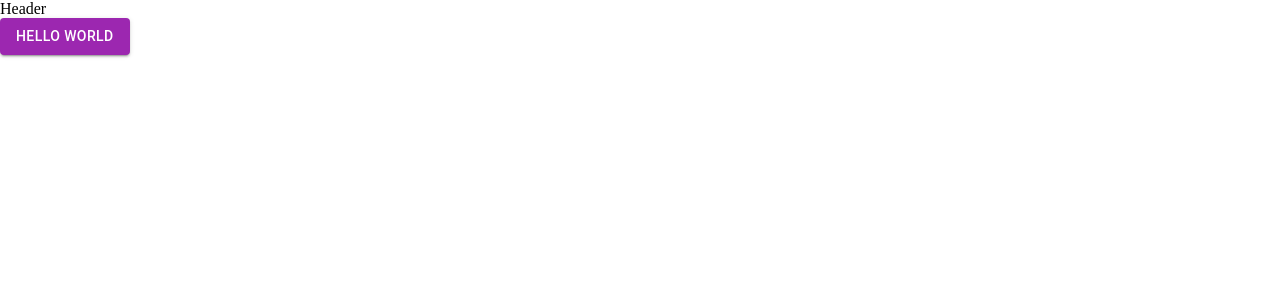
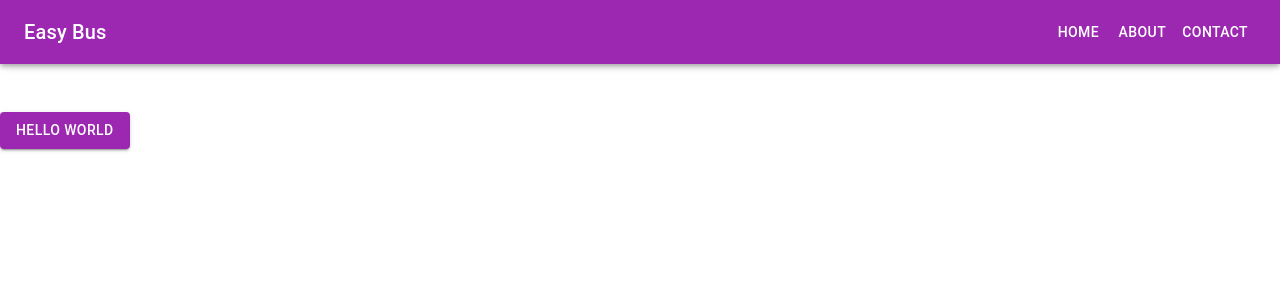
Before and after one commit to apo-star/React_Easybus, a React (Vite) app in the folder frontend/: page / in a window 1280 px wide. Shown: the top 300 px of the page. Built offline with nearby package versions, Linux system fonts and the light colour scheme.

Commit message:
Headed added

```diff
--- a/frontend/package.json
+++ b/frontend/package.json
@@ -11,6 +11,7 @@
   "dependencies": {
     "@emotion/react": "^11.10.5",
     "@emotion/styled": "^11.10.5",
+    "@mui/icons-material": "^5.11.0",
     "@mui/material": "^5.11.0",
     "react": "^18.2.0",
     "react-dom": "^18.2.0",
--- a/frontend/src/components/ui/Header.jsx
+++ b/frontend/src/components/ui/Header.jsx
@@ -1,5 +1,146 @@
-const Header = () => {
-  return <div>Header</div>;
+import { useState } from "react";
+import PropTypes from "prop-types";
+import AppBar from "@mui/material/AppBar";
+import Box from "@mui/material/Box";
+import CssBaseline from "@mui/material/CssBaseline";
+import Divider from "@mui/material/Divider";
+import Drawer from "@mui/material/Drawer";
+import IconButton from "@mui/material/IconButton";
+import List from "@mui/material/List";
+import ListItem from "@mui/material/ListItem";
+import ListItemButton from "@mui/material/ListItemButton";
+import ListItemText from "@mui/material/ListItemText";
+import MenuIcon from "@mui/icons-material/Menu";
+import Toolbar from "@mui/material/Toolbar";
+import Typography from "@mui/material/Typography";
+import Button from "@mui/material/Button";
+
+const drawerWidth = 240;
+const navItems = ["Home", "About", "Contact"];
+
+function Header(props) {
+  const { window } = props;
+  const [mobileOpen, setMobileOpen] = useState(false);
+
+  const handleDrawerToggle = () => {
+    setMobileOpen((prevState) => !prevState);
+  };
+
+  const drawer = (
+    <Box onClick={handleDrawerToggle} sx={{ textAlign: "center" }}>
+      <Typography variant="h6" sx={{ my: 2 }}>
+        MUI
+      </Typography>
+      <Divider />
+      <List>
+        {navItems.map((item) => (
+          <ListItem key={item} disablePadding>
+            <ListItemButton sx={{ textAlign: "center" }}>
+              <ListItemText primary={item} />
+            </ListItemButton>
+          </ListItem>
+        ))}
+      </List>
+    </Box>
+  );
+
+  const container =
+    window !== undefined ? () => window().document.body : undefined;
+
+  return (
+    <Box sx={{ display: "flex" }}>
+      <CssBaseline />
+      <AppBar component="nav">
+        <Toolbar>
+          <IconButton
+            color="inherit"
+            aria-label="open drawer"
+            edge="start"
+            onClick={handleDrawerToggle}
+            sx={{ mr: 2, display: { sm: "none" } }}
+          >
+            <MenuIcon />
+          </IconButton>
+
+          <Typography variant="h6" component="div" sx={{ flexGrow: 1 }}>
+            Easy Bus
+          </Typography>
+          <Box sx={{ display: { xs: "none", sm: "block" } }}>
+            {navItems.map((item) => (
+              <Button key={item} sx={{ color: "#fff" }}>
+                {item}
+              </Button>
+            ))}
+          </Box>
+        </Toolbar>
+      </AppBar>
+      <Box component="nav">
+        <Drawer
+          container={container}
+          variant="temporary"
+          open={mobileOpen}
+          onClose={handleDrawerToggle}
+          ModalProps={{
+            keepMounted: true, // Better open performance on mobile.
+          }}
+          sx={{
+            display: { xs: "block", sm: "none" },
+            "& .MuiDrawer-paper": {
+              boxSizing: "border-box",
+              width: drawerWidth,
+            },
+          }}
+        >
+          {drawer}
+        </Drawer>
+      </Box>
+      <Box component="main" sx={{ p: 3 }}>
+        <Toolbar />
+        {/* <Typography>
+          Lorem ipsum dolor sit amet consectetur adipisicing elit. Similique unde
+          fugit veniam eius, perspiciatis sunt? Corporis qui ducimus quibusdam,
+          aliquam dolore excepturi quae. Distinctio enim at eligendi perferendis in
+          cum quibusdam sed quae, accusantium et aperiam? Quod itaque exercitationem,
+          at ab sequi qui modi delectus quia corrupti alias distinctio nostrum.
+          Minima ex dolor modi inventore sapiente necessitatibus aliquam fuga et. Sed
+          numquam quibusdam at officia sapiente porro maxime corrupti perspiciatis
+          asperiores, exercitationem eius nostrum consequuntur iure aliquam itaque,
+          assumenda et! Quibusdam temporibus beatae doloremque voluptatum doloribus
+          soluta accusamus porro reprehenderit eos inventore facere, fugit, molestiae
+          ab officiis illo voluptates recusandae. Vel dolor nobis eius, ratione atque
+          soluta, aliquam fugit qui iste architecto perspiciatis. Nobis, voluptatem!
+          Cumque, eligendi unde aliquid minus quis sit debitis obcaecati error,
+          delectus quo eius exercitationem tempore. Delectus sapiente, provident
+          corporis dolorum quibusdam aut beatae repellendus est labore quisquam
+          praesentium repudiandae non vel laboriosam quo ab perferendis velit ipsa
+          deleniti modi! Ipsam, illo quod. Nesciunt commodi nihil corrupti cum non
+          fugiat praesentium doloremque architecto laborum aliquid. Quae, maxime
+          recusandae? Eveniet dolore molestiae dicta blanditiis est expedita eius
+          debitis cupiditate porro sed aspernatur quidem, repellat nihil quasi
+          praesentium quia eos, quibusdam provident. Incidunt tempore vel placeat
+          voluptate iure labore, repellendus beatae quia unde est aliquid dolor
+          molestias libero. Reiciendis similique exercitationem consequatur, nobis
+          placeat illo laudantium! Enim perferendis nulla soluta magni error,
+          provident repellat similique cupiditate ipsam, et tempore cumque quod! Qui,
+          iure suscipit tempora unde rerum autem saepe nisi vel cupiditate iusto.
+          Illum, corrupti? Fugiat quidem accusantium nulla. Aliquid inventore commodi
+          reprehenderit rerum reiciendis! Quidem alias repudiandae eaque eveniet
+          cumque nihil aliquam in expedita, impedit quas ipsum nesciunt ipsa ullam
+          consequuntur dignissimos numquam at nisi porro a, quaerat rem repellendus.
+          Voluptates perspiciatis, in pariatur impedit, nam facilis libero dolorem
+          dolores sunt inventore perferendis, aut sapiente modi nesciunt.
+        </Typography> */}
+      </Box>
+    </Box>
+  );
+}
+
+Header.propTypes = {
+  /**
+   * Injected by the documentation to work in an iframe.
+   * You won't need it on your project.
+   */
+  window: PropTypes.func,
 };
 
 export default Header;
```
Also changed, not shown: 1 other file (tests, documents, lock files or other folders).
